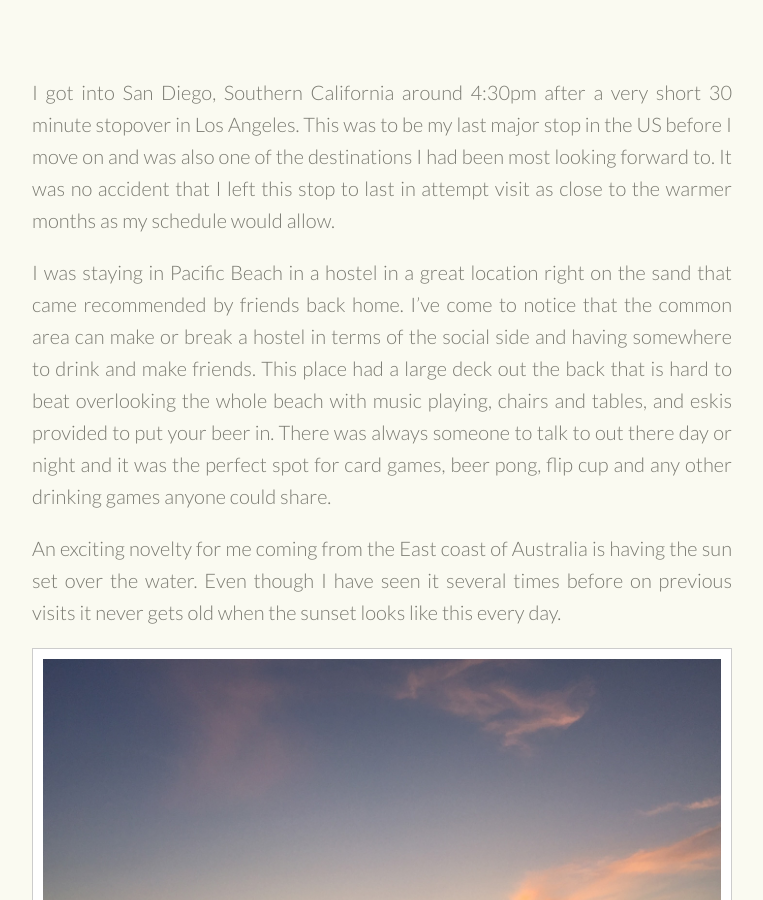
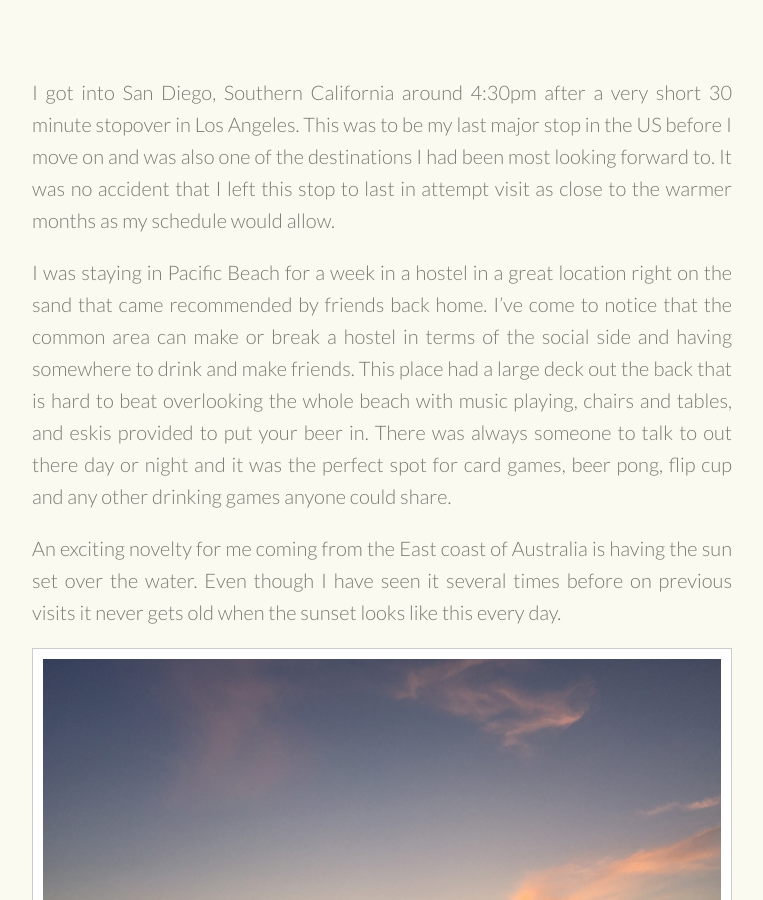
Before and after one commit to danielbowden/danielbowden.github.io, a Jekyll site: the page built from travel/_posts/2015-04-16-sandiego.md, in a window 1280 px wide and 900 px high, scrolled down 668 px. Shown: the whole window, without its empty margins (258-1021 px from the left). Built offline with Jekyll 4.4.1, drawn with Linux system fonts in a browser that asks for light colours; comment, search, counter and statistics services are not loaded; some of the changed text lies outside the part shown.

Commit message:
Fix typos

```diff
--- a/travel/_posts/2015-04-16-sandiego.md
+++ b/travel/_posts/2015-04-16-sandiego.md
@@ -28,7 +28,7 @@ mapping:
 
 I got into San Diego, Southern California around 4:30pm after a very short 30 minute stopover in Los Angeles. This was to be my last major stop in the US before I move on and was also one of the destinations I had been most looking forward to. It was no accident that I left this stop to last in attempt visit as close to the warmer months as my schedule would allow.
 
-I was staying in Pacific Beach in a hostel in a great location right on the sand that came recommended by friends back home. I've come to notice that the common area can make or break a hostel in terms of the social side and having somewhere to drink and make friends. This place had a large deck out the back that is hard to beat overlooking the whole beach with music playing, chairs and tables, and eskis provided to put your beer in. There was always someone to talk to out there day or night and it was the perfect spot for card games, beer pong, flip cup and any other drinking games anyone could share.
+I was staying in Pacific Beach for a week in a hostel in a great location right on the sand that came recommended by friends back home. I've come to notice that the common area can make or break a hostel in terms of the social side and having somewhere to drink and make friends. This place had a large deck out the back that is hard to beat overlooking the whole beach with music playing, chairs and tables, and eskis provided to put your beer in. There was always someone to talk to out there day or night and it was the perfect spot for card games, beer pong, flip cup and any other drinking games anyone could share.
 
 An exciting novelty for me coming from the East coast of Australia is having the sun set over the water. Even though I have seen it several times before on previous visits it never gets old when the sunset looks like this every day.
 
```
Also changed, not shown: other parts of travel/_posts/2015-04-16-sandiego.md (+1 -1 lines).
